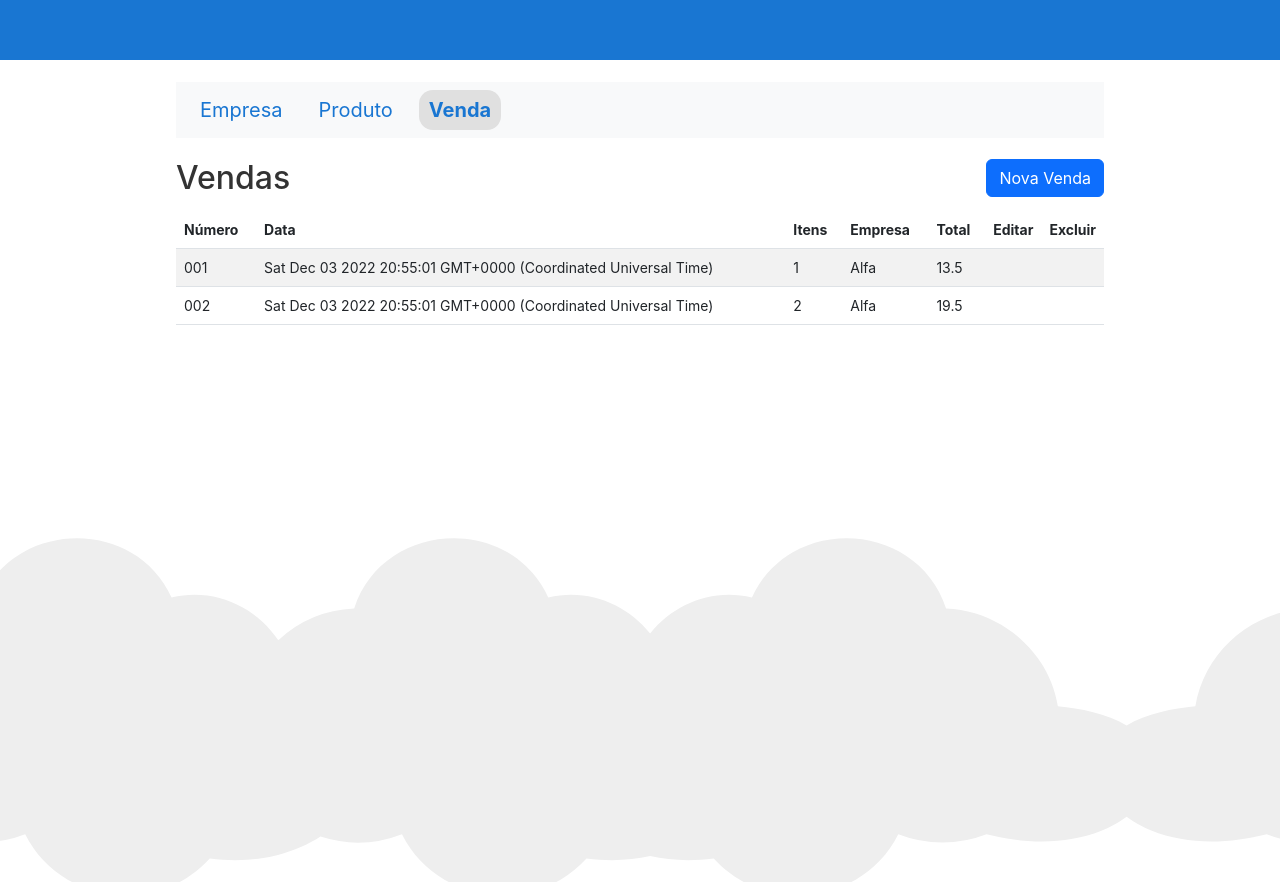
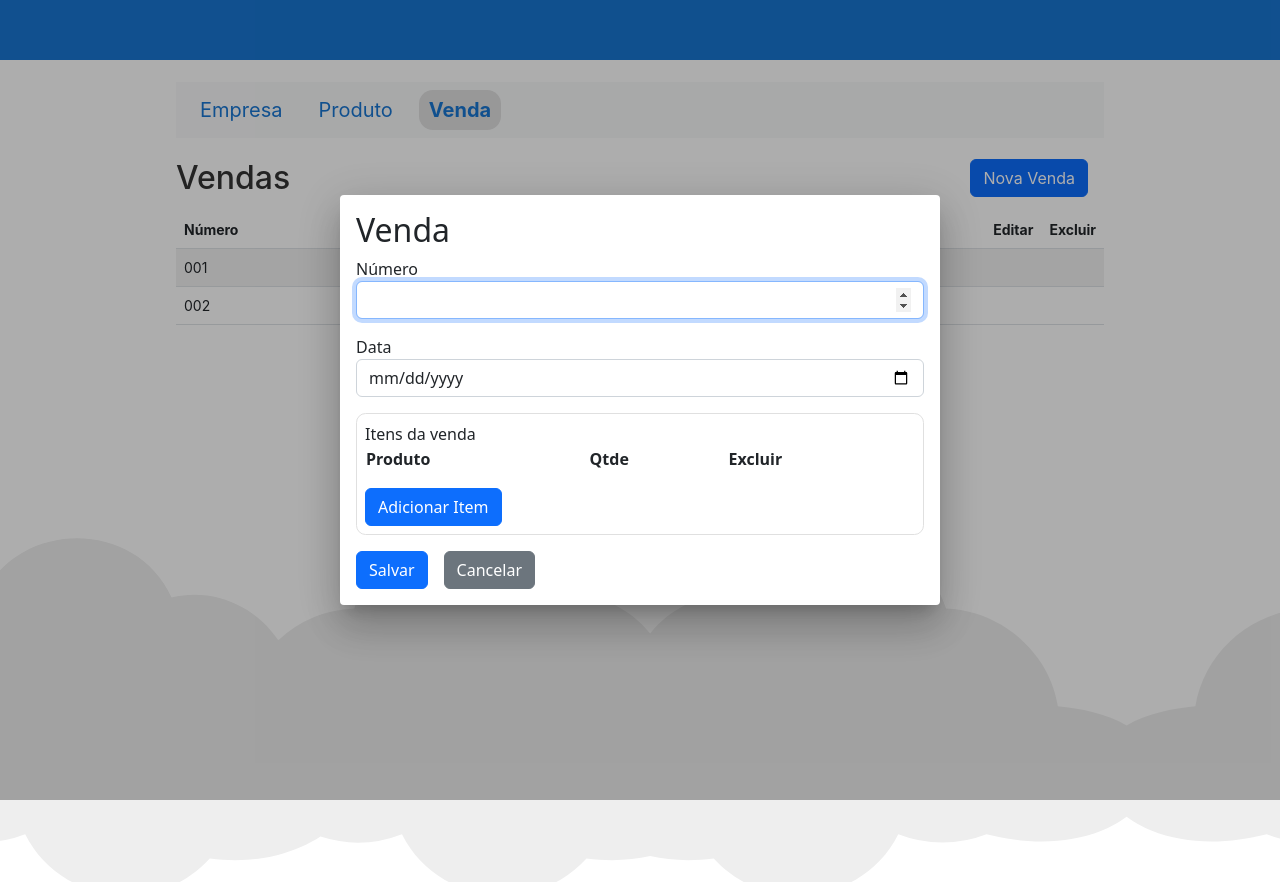
Before and after one commit to wpiasecki/angular-compras, an Angular app: page /venda in a window 1280 px wide. Both pictures are taken after a click on the button "Nova Venda". Built offline with nearby package versions, Linux system fonts and the light colour scheme.

Commit message:
Alterado LOCALE para pt-BR. Adicionada formatação de valor em BRL. Adicionada edição/criação de venda, incluindo itens da venda. Reactive forms de Venda substituído para template forms.

```diff
--- a/src/app/app.module.ts
+++ b/src/app/app.module.ts
@@ -1,4 +1,4 @@
-import { NgModule } from '@angular/core';
+import { LOCALE_ID, NgModule } from '@angular/core';
 import { BrowserModule } from '@angular/platform-browser';
 import { MatDialogModule } from '@angular/material/dialog';
 
@@ -13,6 +13,10 @@ import { RouterModule } from '@angular/router';
 import { NoopAnimationsModule } from '@angular/platform-browser/animations';
 import { FormsModule, ReactiveFormsModule } from '@angular/forms';
 
+import { registerLocaleData } from '@angular/common';
+import ptBr from '@angular/common/locales/pt';
+
+registerLocaleData(ptBr);
 
 @NgModule({
   declarations: [
@@ -25,6 +29,7 @@ import { FormsModule, ReactiveFormsModule } from '@angular/forms';
     EditVendaComponent,
   ],
   imports: [
+
     BrowserModule,
     MatDialogModule,
     FormsModule,
@@ -36,6 +41,9 @@ import { FormsModule, ReactiveFormsModule } from '@angular/forms';
     ]),
     NoopAnimationsModule,
   ],
-  bootstrap: [AppComponent]
+  bootstrap: [AppComponent],
+  providers: [
+    { provide: LOCALE_ID, useValue: 'pt' }
+  ],
 })
 export class AppModule { }
--- a/src/app/produto/edit-produto/edit-produto.component.html
+++ b/src/app/produto/edit-produto/edit-produto.component.html
@@ -1,4 +1,4 @@
-<div class="edit-produto">
+<div class="dialog-form">
     <h3>Produto</h3>
 
     <form [formGroup]="form">
--- a/src/app/produto/lista-produto/lista-produto.component.html
+++ b/src/app/produto/lista-produto/lista-produto.component.html
@@ -16,9 +16,9 @@
     </thead>
     <tbody>
         <tr *ngFor="let produto of produtos">
-            <td>{{produto.nome}}</td>
-            <td>{{produto.preco}}</td>
-            <td>{{produto.empresa.nome}}</td>
+            <td>{{ produto.nome }}</td>
+            <td>{{ produto.preco | currency:'BRL' }}</td>
+            <td>{{ produto.empresa.nome }}</td>
             <td class="table-action" (click)="abrirModalEditar(produto)">
                 <div class="table-action">
                     <i class="gg-pen"></i>
--- a/src/app/venda/edit-venda/edit-venda.component.html
+++ b/src/app/venda/edit-venda/edit-venda.component.html
@@ -1 +1,68 @@
-<p>edit-venda works!</p>
+<div class="dialog-form">
+    <h2>Venda</h2>
+    <form name="vendaForm">
+        <div class="form-group">
+            <label for="numero">Número</label>
+            <input type="number"
+                required
+                class="form-control"
+                name="numero"
+                id="numero"
+                [(ngModel)]="venda.numero"
+                #name="ngModel">
+        </div>
+
+        <div class="form-group">
+            <label for="data">Data</label>
+            <input
+                type="date"
+                name="data"
+                class="form-control"
+                id="data"
+                [(ngModel)]="venda.data"
+                placeholder="dd-mm-yyyy">
+        </div>
+
+        <div class="form-group item-table">
+            <label for="itemvendas">Itens da venda</label>
+            <table class="table table-striped" id="itemvendas">
+                <thead>
+                    <th>Produto</th>
+                    <th>Qtde</th>
+                    <th>Excluir</th>
+                </thead>
+                <tbody>
+                    <tr *ngFor="let itemVenda of venda.itemVendas; let indice = index">
+                        <td>
+                            <select
+                                [name]="'produto'+indice"
+                                [id]="itemVenda.produto.id"
+                                [(ngModel)]="itemVenda.produto.id">
+                                <option value="">[Selecione]</option>
+                                <option [value]="produto.id" *ngFor="let produto of produtos">{{ produto.nome }}</option>
+                            </select>
+                        </td>
+                        <td>
+                            <input
+                                [name]="'qtde'+indice"
+                                type="number"
+                                required
+                                class="number-input"
+                                [(ngModel)]="itemVenda.qtde">
+                        </td>
+                        <td (click)="excluirItem(indice)">
+                            <div class="table-action">
+                                <i class="gg-trash"></i>
+                            </div>
+                        </td>
+                    </tr>
+                </tbody>
+            </table>
+
+            <input type="button" class="btn btn-primary" (click)="adicionarItem()" value="Adicionar Item">
+        </div>
+
+        <input type="button" class="btn btn-primary" value="Salvar" (click)="salvar()">
+        <input type="button" class="btn btn-secondary" value="Cancelar" (click)="cancelar()">
+    </form>
+</div>
--- a/src/app/venda/edit-venda/edit-venda.component.scss
+++ b/src/app/venda/edit-venda/edit-venda.component.scss
@@ -0,0 +1,5 @@
+.item-table {
+    border: 1px solid #e0e0e0;
+    border-radius: 0.6em;
+    padding: 0.5em;
+}
--- a/src/app/venda/edit-venda/edit-venda.component.ts
+++ b/src/app/venda/edit-venda/edit-venda.component.ts
@@ -1,4 +1,11 @@
-import { Component } from '@angular/core';
+import { Component, Inject } from '@angular/core';
+import { FormBuilder, FormGroup, Validators } from '@angular/forms';
+import { MatDialogRef, MAT_DIALOG_DATA } from '@angular/material/dialog';
+import { Venda } from '../venda.model';
+import { VendaService } from '../venda.service';
+import { ItemVenda } from '../item-venda.model';
+import { Produto } from 'src/app/produto/produto.model';
+import { ProdutoService } from 'src/app/produto/produto.service';
 
 @Component({
   selector: 'app-edit-venda',
@@ -7,4 +14,34 @@ import { Component } from '@angular/core';
 })
 export class EditVendaComponent {
 
+  produtos: Produto[] = [];
+  venda: Venda = new Venda({});
+
+  constructor(private vendaService: VendaService,
+    private dialogRef: MatDialogRef<Venda>,
+    private produtoService: ProdutoService,
+    @Inject(MAT_DIALOG_DATA) private data: any) {}
+
+  ngOnInit() {
+    this.venda = this.data.venda;
+    console.log('this.venda', this.venda);
+    this.produtoService.list().subscribe(produtos => this.produtos = produtos);
+  }
+
+  salvar() {
+    this.vendaService.save(this.venda);
+    this.dialogRef.close();
+  }
+
+  cancelar() {
+    this.dialogRef.close();
+  }
+
+  adicionarItem() {
+    this.venda.itemVendas.push(new ItemVenda({}));
+  }
+
+  excluirItem(indice: number) {
+    this.venda.itemVendas.splice(indice, 1);
+  }
 }
--- a/src/app/venda/item-venda.model.ts
+++ b/src/app/venda/item-venda.model.ts
@@ -6,7 +6,7 @@ export class ItemVenda {
     qtde: number;
 
     constructor(params: any) {
-        this.produto = params.produto;
+        this.produto = params.produto || {};
         this.qtde = params.qtde;
     }
 }
--- a/src/app/venda/lista-venda/lista-venda.component.html
+++ b/src/app/venda/lista-venda/lista-venda.component.html
@@ -1,7 +1,11 @@
 
 <div class="main-action">
     <h2>Vendas</h2>
-    <button class="btn btn-primary">Nova Venda</button>
+    <button
+        class="btn btn-primary"
+        (click)="novaVenda()">
+        Nova Venda
+    </button>
 </div>
 
 <table class="table table-striped">
@@ -10,7 +14,6 @@
             <th scope="col">Número</th>
             <th scope="col">Data</th>
             <th scope="col">Itens</th>
-            <th scope="col">Empresa</th>
             <th scope="col">Total</th>
             <th scope="col">Editar</th>
             <th scope="col">Excluir</th>
@@ -19,16 +22,15 @@
     <tbody>
         <tr *ngFor="let venda of vendas">
             <td>{{ venda.numero }}</td>
-            <td>{{ venda.data }}</td>
+            <td>{{ venda.data | date:'short' }}</td>
             <td>{{ venda.itemVendas.length }}</td>
-            <td>{{ venda.empresa.nome }}</td>
-            <td>{{ venda.total }}</td>
-            <td class="table-action">
+            <td>{{ venda.total | currency:'BRL' }}</td>
+            <td class="table-action" (click)="editarVenda(venda)">
                 <div class="table-action">
                     <i class="gg-pen"></i>
                 </div>
             </td>
-            <td class="table-action">
+            <td class="table-action" (click)="confirmarExcluirVenda(venda)">
                 <div class="table-action">
                     <i class="gg-trash"></i>
                 </div>
--- a/src/app/venda/lista-venda/lista-venda.component.ts
+++ b/src/app/venda/lista-venda/lista-venda.component.ts
@@ -1,4 +1,6 @@
 import { Component } from '@angular/core';
+import { MatDialog, MatDialogRef } from '@angular/material/dialog';
+import { EditVendaComponent } from '../edit-venda/edit-venda.component';
 import { Venda } from '../venda.model';
 import { VendaService } from '../venda.service';
 
@@ -11,10 +13,30 @@ export class ListaVendaComponent {
 
   vendas: Venda[] = [];
 
-  constructor(private vendaService: VendaService) { }
+  constructor(
+    private vendaService: VendaService,
+    private dialogRef: MatDialog) { }
 
   ngOnInit() {
     this.vendaService.list().subscribe(vendas => this.vendas = vendas);
   }
 
+  editarVenda(venda: Venda) {
+    this.dialogRef.open(EditVendaComponent, {
+      width: '600px',
+      data : { venda: venda }
+    });
+  }
+
+  confirmarExcluirVenda(venda: Venda) {
+    console.log("not yet implemented");
+  }
+
+  novaVenda() {
+    this.dialogRef.open(EditVendaComponent, {
+      width: '600px',
+      data : { venda: new Venda({}) }
+    });
+  }
+
 }
--- a/src/app/venda/venda.model.ts
+++ b/src/app/venda/venda.model.ts
@@ -6,14 +6,12 @@ export class Venda {
     numero: string;
     data: Date;
     itemVendas: ItemVenda[];
-    empresa: Empresa;
 
     constructor(params: any) {
         this.id = params.id;
         this.numero = params.numero;
         this.data = params.data;
-        this.itemVendas = params.itemVendas;
-        this.empresa = params.empresa;
+        this.itemVendas = params.itemVendas || [];
     }
 
     get total() {
--- a/src/app/venda/venda.service.ts
+++ b/src/app/venda/venda.service.ts
@@ -13,4 +13,17 @@ export class VendaService {
   list(): Observable<Venda[]> {
     return new Observable(o => o.next(this.vendaDatasource.vendas));
   }
+
+  save(venda: Venda) {
+    if (!venda.id) {
+      const nextId = this.vendaDatasource.vendas.reduce(
+        (maxId, venda) => maxId > venda.id ? maxId : venda.id, 0);
+      venda.id = nextId;
+      this.vendaDatasource.vendas.push(venda);
+    }
+  }
+
+  delete(id: number) {
+    this.vendaDatasource.vendas = this.vendaDatasource.vendas.filter(venda => venda.id !== id);
+  }
 }
--- a/src/styles.scss
+++ b/src/styles.scss
@@ -2,7 +2,6 @@
 
 html, body { height: 100%; }
 body { margin: 0; font-family: Roboto, "Helvetica Neue", sans-serif; }
-
 
 
 $primary: #900;
@@ -29,3 +28,19 @@ div.main-action {
         float: left;
     }
 }
+
+.dialog-form {
+    padding: 1em;
+}
+
+.form-group {
+    margin-bottom: 1em;
+}
+
+.btn-primary {
+    margin-right: 1em;
+}
+
+.number-input {
+    width: 100px;
+}
```
Also changed, not shown: 1 other file (tests, documents, lock files or other folders).
